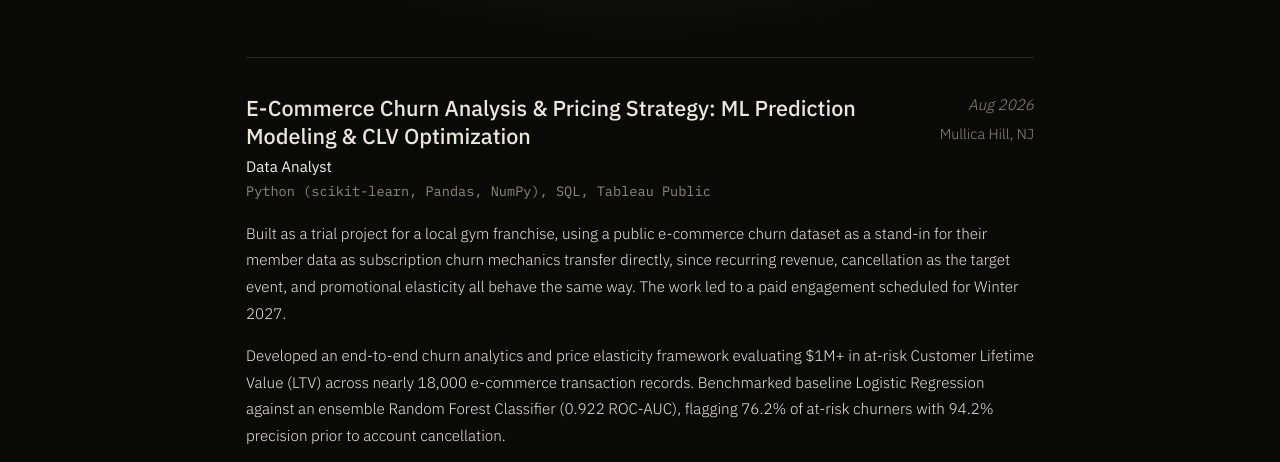
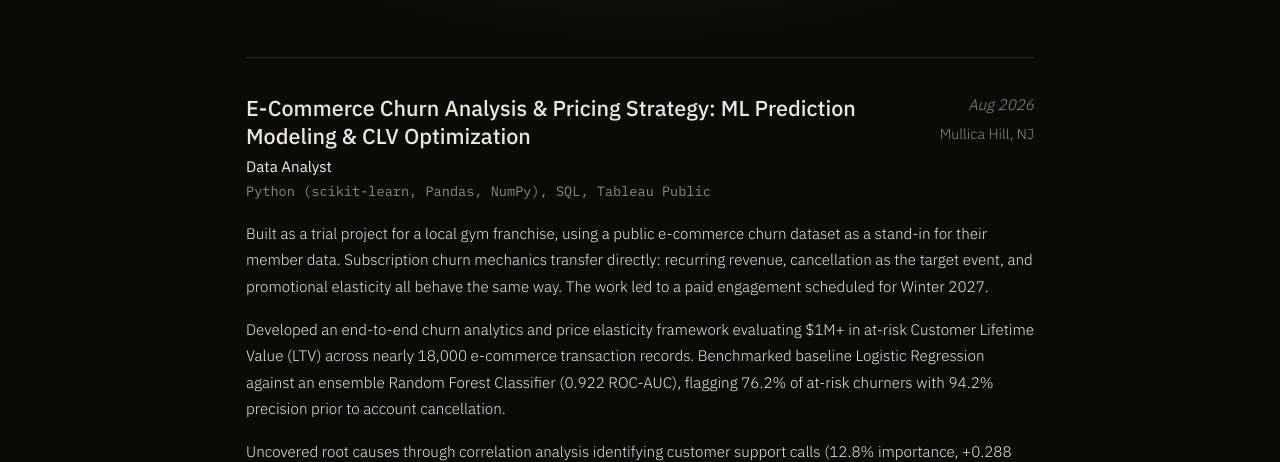
Before and after one commit to acstartup/acstartup.dev, a website: page projects/index.html in a window 1280 px wide. Shown: the part 270-732 px from the top of the page. Drawn offline with Linux system fonts and the light colour scheme.

Commit message:
(fix): grammar

```diff
--- a/projects/index.html
+++ b/projects/index.html
@@ -289,11 +289,7 @@
       <span class="project-tech">Python (scikit-learn, Pandas, NumPy), SQL, Tableau Public</span>
 
 <div class="project-desc">
-  <p>Built as a trial project for a local gym franchise, using a
-  public e-commerce churn dataset as a stand-in for their member data as subscription
-  churn mechanics transfer directly, since recurring revenue, cancellation as the
-  target event, and promotional elasticity all behave the same way. The work led to a
-  paid engagement scheduled for Winter 2027.</p>
+  <p>Built as a trial project for a local gym franchise, using a public e-commerce churn dataset as a stand-in for their member data. Subscription churn mechanics transfer directly: recurring revenue, cancellation as the target event, and promotional elasticity all behave the same way. The work led to a paid engagement scheduled for Winter 2027.</p>
 
   <p>Developed an end-to-end churn analytics and price elasticity framework evaluating
   $1M+ in at-risk Customer Lifetime Value (LTV) across nearly 18,000 e-commerce
```
